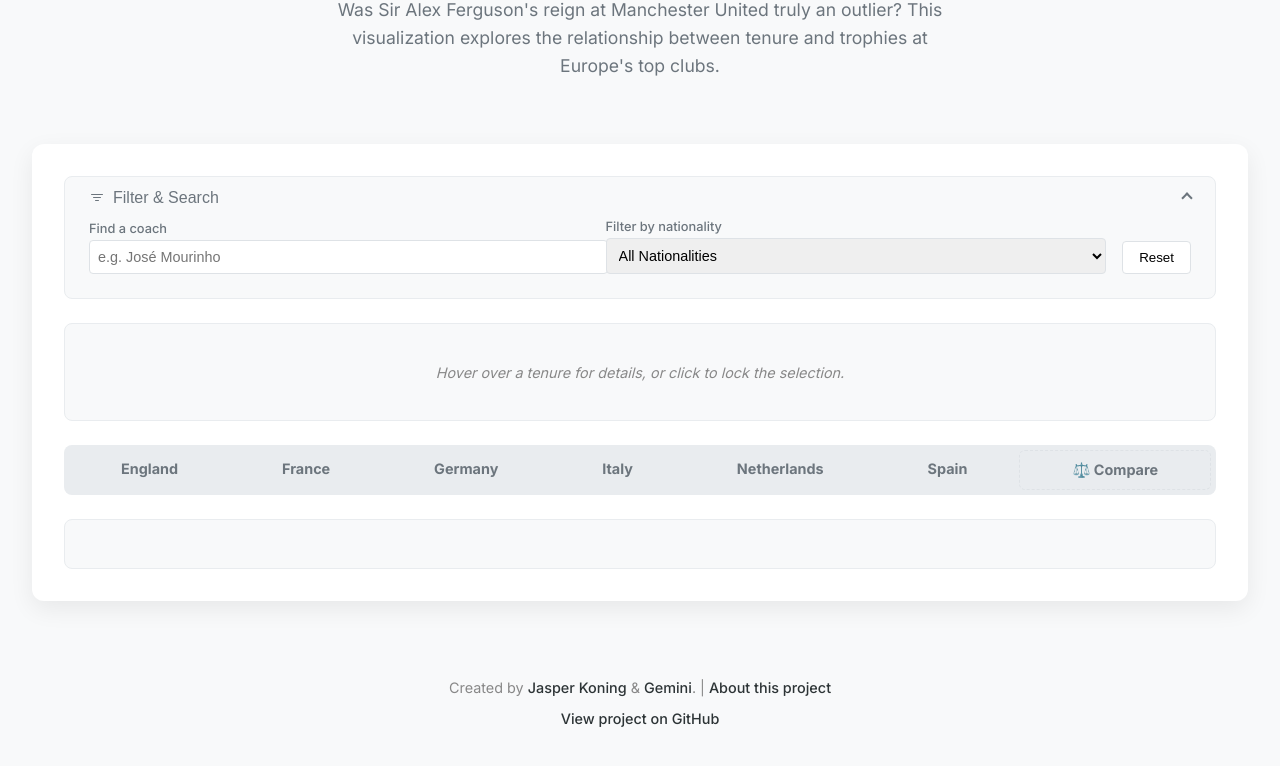
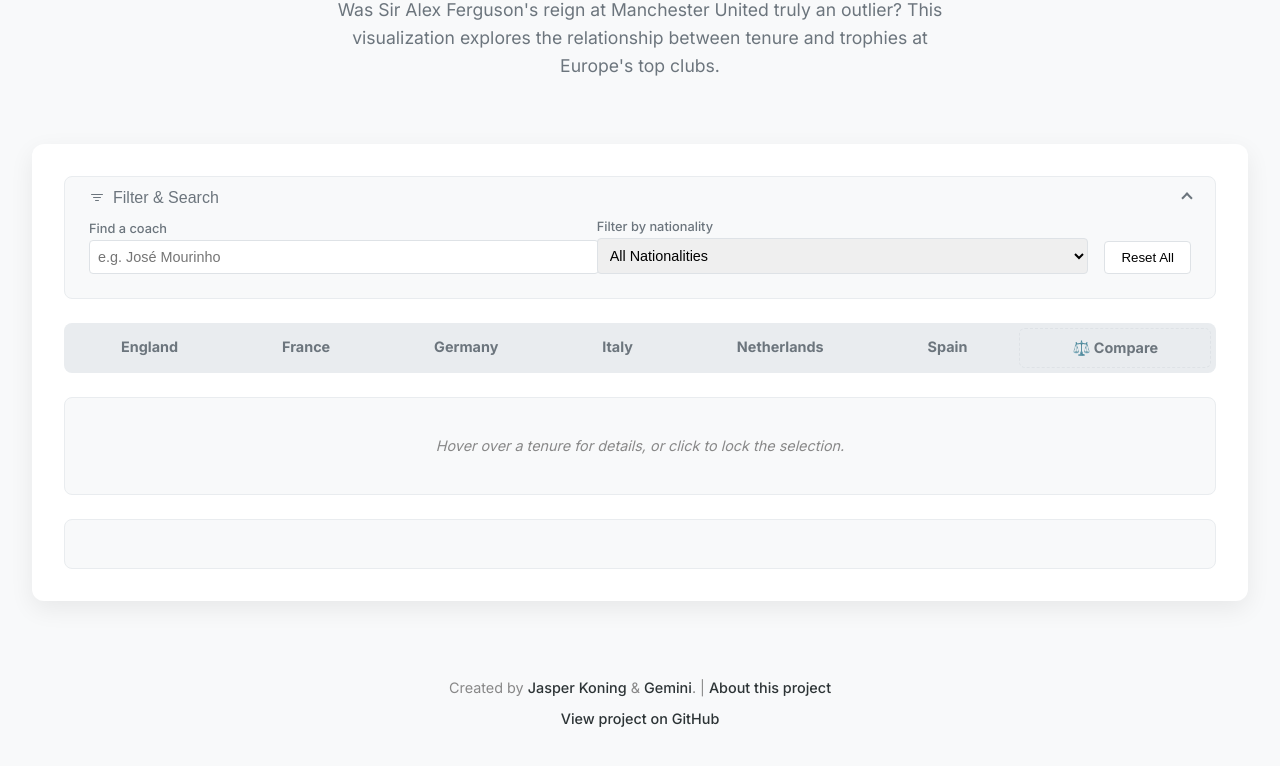
Before and after one commit to jasperkoningnl/voetbaltrainers, a plain HTML site: page index.html in a window 1280 px wide. Both pictures are taken after a click on the button "Filter & Search". Shown: the part 98-864 px from the top of the page. Drawn offline with nearby package versions, Linux system fonts and the light colour scheme; no server answers.

Commit message:
HTML Versie: 3.2
Layout herzien: info-paneel onder de visualisatie

```diff
--- a/index.html
+++ b/index.html
@@ -1,5 +1,5 @@
 <!DOCTYPE html>
-<!-- HTML Versie: 3.1 - Filterbalk verplaatst, pijl-element toegevoegd. -->
+<!-- HTML Versie: 3.2 - Layout herzien: info-paneel onder de visualisatie. -->
 <html lang="en">
 <head>
     <meta charset="UTF-8">
@@ -47,7 +47,7 @@
 
     <main>
         <div class="visualization-canvas">
-            <!-- Filter Controls staan nu bovenaan -->
+            <!-- Filter Controls staan bovenaan -->
             <div id="filter-controls-container">
                 <button id="filter-toggle-btn">
                     <div class="filter-toggle-content">
@@ -69,13 +69,7 @@
                             <option value="">All Nationalities</option>
                         </select>
                     </div>
-                    <button id="filter-reset-btn">Reset</button>
-                </div>
-            </div>
-
-            <div id="info-pane-container">
-                <div id="info-pane" class="default-state">
-                    <p>Hover over a tenure for details, or click to lock the selection.</p>
+                    <button id="filter-reset-btn">Reset All</button>
                 </div>
             </div>
 
@@ -95,6 +89,13 @@
                 <div id="compare-controls-container" class="hidden">
                      <button id="add-row-btn" class="compare-btn">[+] Add comparison row</button>
                      <button id="clear-compare-btn" class="compare-btn">[&times;] Clear all</button>
+                </div>
+            </div>
+
+            <!-- Info Pane staat nu onder de visualisatie -->
+            <div id="info-pane-container">
+                <div id="info-pane" class="default-state">
+                    <p>Hover over a tenure for details, or click to lock the selection.</p>
                 </div>
             </div>
 
```
